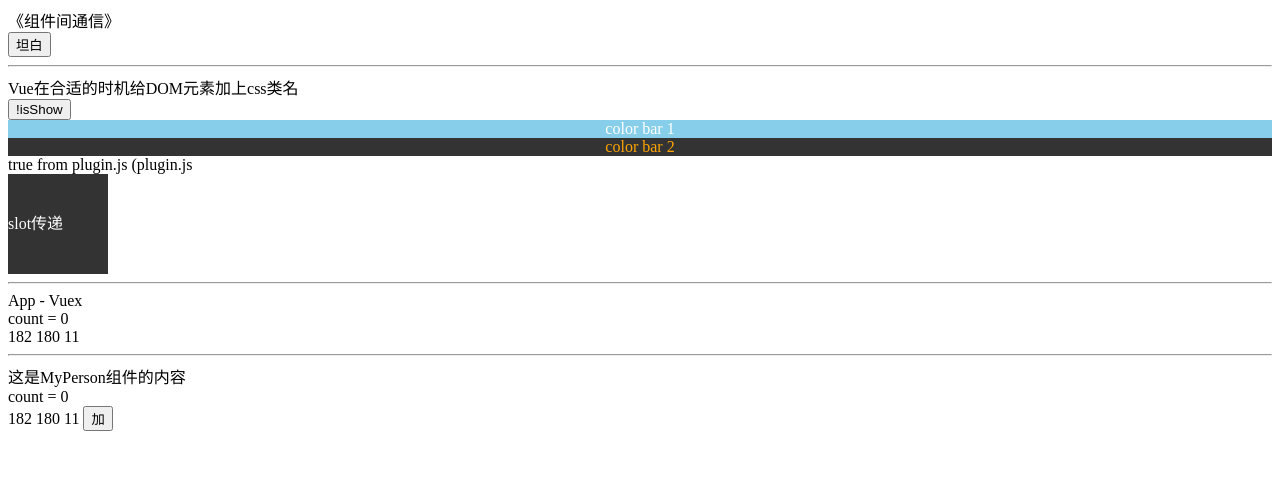
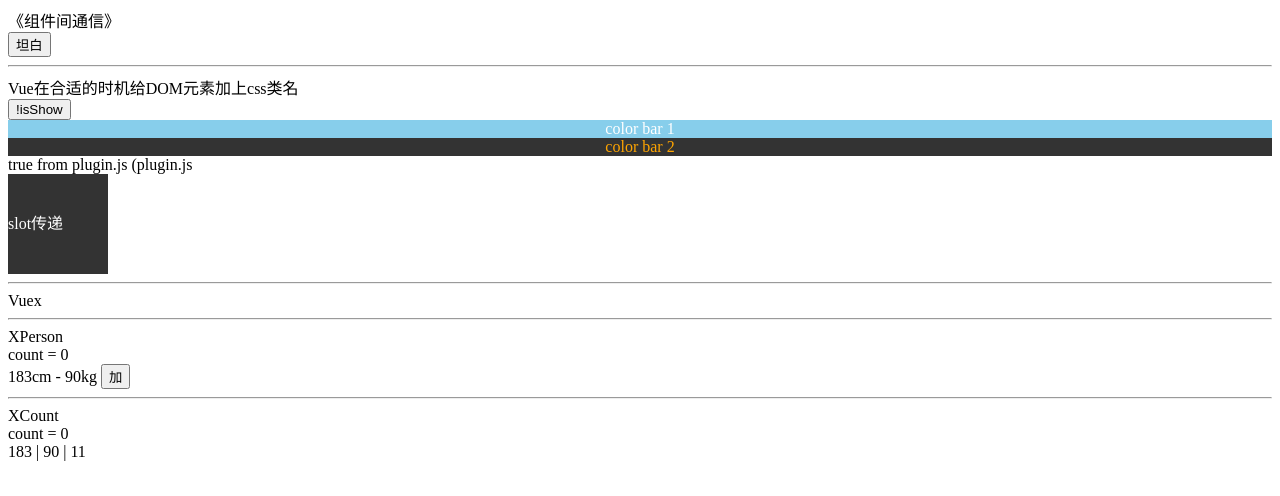
Before and after one commit to Koukou3000/front-playground, a Vue app in the folder cli_test/: page / in a window 1280 px wide. Shown: the top 496 px of the page. Built offline with nearby package versions, Linux system fonts and the light colour scheme.

Commit message:
vuex modules

```diff
--- a/cli_test/src/App.vue
+++ b/cli_test/src/App.vue
@@ -11,10 +11,9 @@
         </TransitionLearn>
         <hr>
 
-        App - Vuex <br>
-        count = {{count}}<br>
-        {{height}} {{weight}} {{length}}
-        <MyPerson/>
+        Vuex
+        <XPerson/>
+        <XCount/>
     </div>
 </template>
 
@@ -22,21 +21,11 @@
     import MyRoomMate from './components/MyRoomMate'
     import MyStudent from './components/MyStudent'
     import TransitionLearn from './components/TransitionLearn'
-    import MyPerson from './components/MyPerson'
+    import XPerson from './components/XPerson'
+    import XCount from './components/XCount'
 
-    import {mapState,mapGetters} from 'vuex'
     export default{
         name:'App',
-        components:{MyStudent,MyRoomMate,TransitionLearn,MyPerson},
-
-        computed:{
-            /* ...mapState({height:'height',weight:'weight',length:'length'}),
-                height:'height',
-                weight:'weight',
-                length:'length'
-            */
-            ...mapState(['height','weight','count']),
-            ...mapGetters({length:'length'})
-        }
+        components:{MyStudent,MyRoomMate,TransitionLearn,XPerson,XCount},
    }
 </script>
--- a/cli_test/src/components/MyPerson.vue
+++ /dev/null
@@ -1,30 +0,0 @@
-<template>
-   <div>
-    <hr>
-    这是MyPerson组件的内容<br>
-    count = {{count}}<br>
-     {{height}} {{weight}} {{length}}
-       <button @click="vuexAdd">加</button>
-    </div>
-</template>
-
-<script>
-import {mapState,mapGetters} from 'vuex'
-
-export default {
-    name:'MyPerson',
-     methods: {
-            vuexAdd(){
-                this.$store.dispatch('add',1)
-            }
-        },
-    computed:{
-        ...mapState(['height','weight','count']),
-        ...mapGetters({length:'length'})
-    }
-}
-</script>
-
-<style>
-
-</style>
--- /dev/null
+++ b/cli_test/src/components/XCount.vue
@@ -0,0 +1,20 @@
+<template>
+    <div>
+        <hr>
+        XCount<br>
+        count = {{countAbout.count}}<br>
+        {{personAbout.height}} | {{personAbout.weight/2}} | {{len1}}
+    </div>
+</template>
+
+<script>
+import {mapState,mapGetters} from 'vuex'
+
+export default {
+    name:'XCount',
+    computed:{
+        ...mapState(['personAbout','countAbout']),
+        ...mapGetters({len1:'personAbout/len'})
+    },
+}
+</script>
--- /dev/null
+++ b/cli_test/src/components/XPerson.vue
@@ -0,0 +1,31 @@
+<template>
+   <div>
+        <hr>
+        XPerson<br>
+        count = {{count}}<br>
+        {{height}}cm - {{weight/2}}kg
+       <button @click="vuexAdd(1)">加</button>
+    </div>
+</template>
+
+<script>
+import {mapState, mapActions} from 'vuex'
+
+export default {
+    name:'XPerson',
+    computed:{
+        // 从Vuex.Store设置的模块中，寻找对应内容
+        ...mapState('countAbout',['count']), // 一个模块，多个state
+        ...mapState('personAbout',['height','weight'])
+    },
+    methods: {
+        // vuexAdd(){
+        //     this.$store.dispatch('add',1)
+        // }
+
+        ...mapActions({vuexAdd:'countAbout/add'}), // 属性用【.】，方法用【/】
+
+        // ...mapActions('countAbout',['add']),
+    },
+}
+</script>
--- a/cli_test/src/store/index.js
+++ b/cli_test/src/store/index.js
@@ -1,36 +1,47 @@
 import Vue from 'vue'
 import Vuex from 'vuex'
-// Service
-const actions = {
+
+
+const countOptions = {
+    namespaced:'countAbout',
+    actions:{
         add(context,value){
-        context.commit('add',value)
+            context.commit('ADD',value)
         }
-}
-// DAO
-const mutations = {
-    add(state,value){
+    },
+    mutations:{
+        ADD(state,value){
             state.count += value
         }
+    },
+    state:{
+        count:0,
+    },
+    getters:{}
 }
-//data
-const state = {
-    count:0,
-    height: 182,
+
+const personOptions = {
+    // 模块名，后面数组带方法Getter|Action|Mutations，数据state
+    namespaced:'personAbout',
+    actions:{},
+    mutations:{},
+    state:{
+        height: 183,
         weight: 180,
+    },
+    getters:{
+        len(){
+            return 11
         }
-//computed
-const getters = {
-    length(){
-        return 11
     }
 }
 
 
-
 Vue.use(Vuex)
 export default new Vuex.Store({
-    actions,
-    mutations,
-    state,
-    getters
+    // actions,mutations,state,getters
+    modules:{
+        countAbout:countOptions,
+        personAbout:personOptions
+    }
 })
```
Lines whose indentation alone changed are shown as unchanged.
